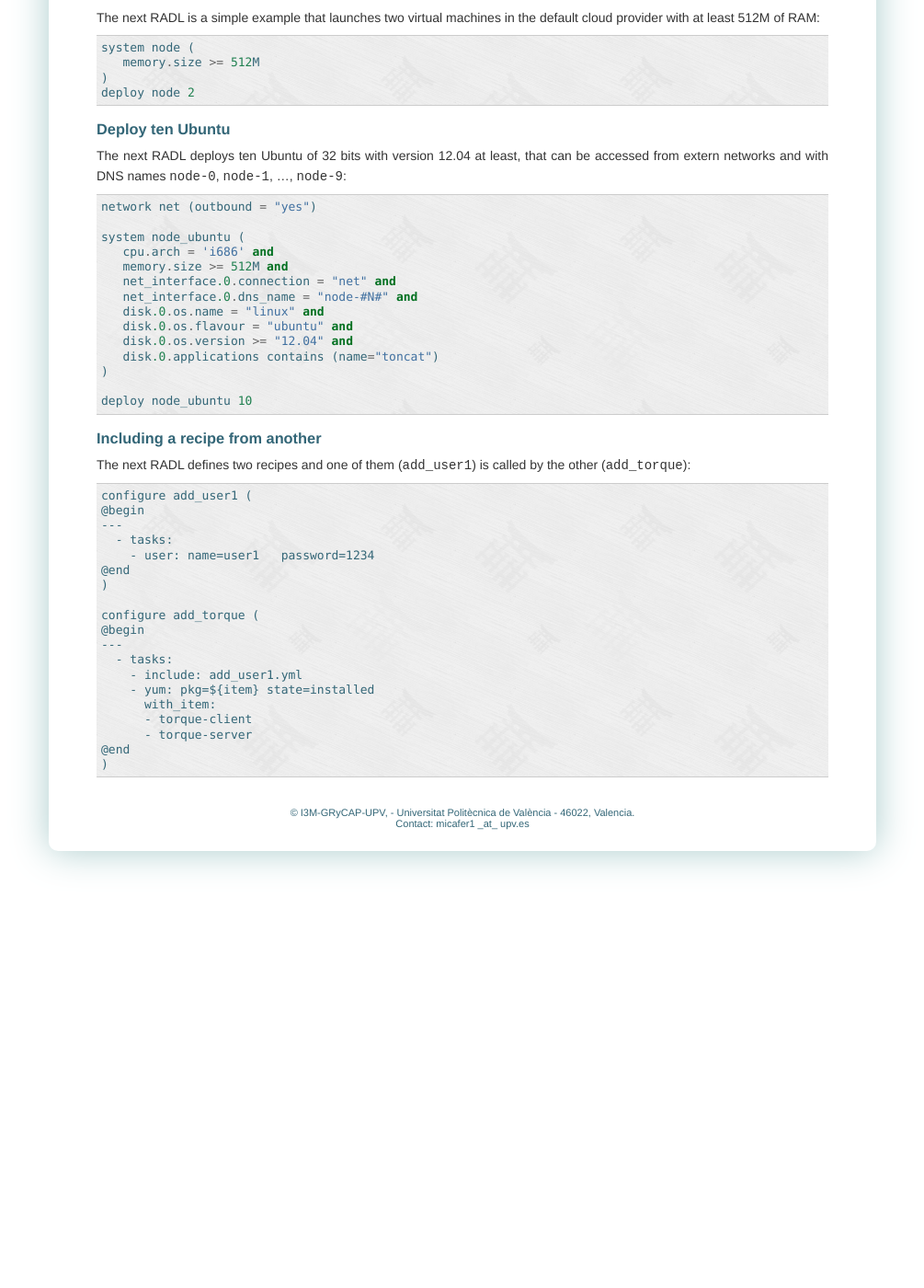
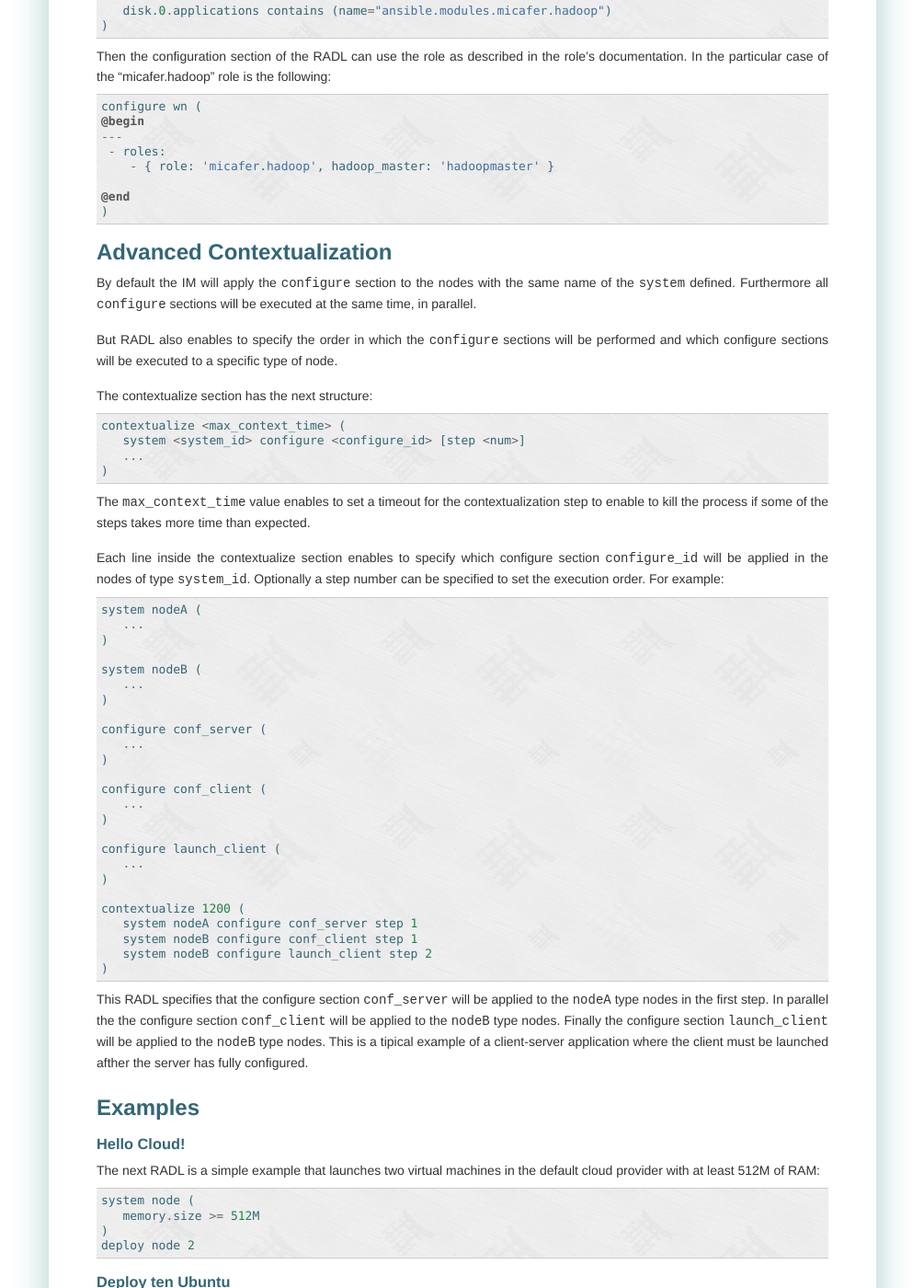
Before and after one commit to grycap/im, a Sphinx documentation site: the page built from doc/source/radl.rst, in a window 1280 px wide and 1400 px high, scrolled down 7292 px. Shown: the whole window at 92% size, without its empty margins (137-1142 px from the left). Built offline with Sphinx 7.4.7, drawn with Linux system fonts in a browser that asks for light colours; some of the changed text lies outside the part shown.

Commit message:
Improve documentation

```diff
--- a/doc/source/radl.rst
+++ b/doc/source/radl.rst
@@ -201,6 +201,12 @@ machine.  The supported features are:
 ``availability_zone``
    Set the availability zone or region where this VM will be launched.
 
+``instance_id``
+   Get the instance ID assigned by the Cloud provider for this VM.
+
+``instance_name``
+   Set the instance name for this VM.
+
 ``instance_type``
    Set the instance type name of this VM.
 
@@ -276,10 +282,13 @@ machine.  The supported features are:
    ``7.1.2``.
 
 ``disk.0.os.credentials.username = <string>`` and ``disk.0.os.credentials.password = <string>``
-   Set a valid username and password to access the operating system.
+   Set a valid username and password to access the operating system with sudo privileges.
 
 ``disk.0.os.credentials.public_key = <string>`` and ``disk.0.os.credentials.private_key = <string>``
-   Set a valid public-private keypair to access the operating system.
+   Set a valid public-private keypair to access the operating system with sudo privileges.
+
+``disk.0.os.credentials.new.password = <string>`` and ``disk.0.os.credentials.new.private_key = <string>``
+   Changes the credentials of the user with admin privileges.
 
 ``disk.<diskId>.applications contains (name=<string>, version=<string>, preinstalled=yes|no)``
    Set that the disk must have installed the application with name ``name``.
@@ -307,7 +316,8 @@ Parametric Values
 -----------------
 RADL documents can use parametric values to be requested to the user in launch time.
 It make easy to launch different infrastructures without modifying the RADL document,
-only changing a set of values in launch time.
+only changing a set of values in launch time. This parametric values are requested to
+the user in the launch time by the client application (CLI or Web).
 
 This values are specified with the following syntax::
 
@@ -368,6 +378,12 @@ can be accessed by the recipes and have information about the virtual machine.
 ``IM_<application name>_PATH``
    The path to an installed application required by the virtual machine.
 
+``IM_NODE_VMID``
+   The identifier asigned by the Cloud provider to the virtual machine.
+
+``IM_NODE_NET_<iface num>_IP``
+   The IP assigned to the network interface num ``iface num``.
+
 
 Including roles of Ansible Galaxy
 ---------------------------------
@@ -398,6 +414,61 @@ documentation. In the particular case of the "micafer.hadoop" role is the follow
 
    @end
    )
+
+Advanced Contextualization
+--------------------------
+
+By default the IM will apply the ``configure`` section to the nodes with the same name of the ``system``
+defined. Furthermore all ``configure`` sections will be executed at the same time, in parallel.
+
+But RADL also enables to specify the order in which the ``configure`` sections will be performed and which
+configure sections will be executed to a specific type of node.
+
+The contextualize section has the next structure::
+
+   contextualize <max_context_time> (
+      system <system_id> configure <configure_id> [step <num>]
+      ...
+   )
+
+The ``max_context_time`` value enables to set a timeout for the contextualization step to enable to
+kill the process if some of the steps takes more time than expected.
+
+Each line inside the contextualize section enables to specify which configure section ``configure_id``
+will be applied in the nodes of type ``system_id``. Optionally a step number can be specified to set
+the execution order. For example::
+
+   system nodeA (
+      ...
+   )
+
+   system nodeB (
+      ...
+   )
+
+   configure conf_server (
+      ...
+   )
+
+   configure conf_client (
+      ...
+   )
+
+   configure launch_client (
+      ...
+   )
+
+   contextualize 1200 (
+      system nodeA configure conf_server step 1
+      system nodeB configure conf_client step 1
+      system nodeB configure launch_client step 2
+   )
+
+This RADL specifies that the configure section ``conf_server`` will be applied to the ``nodeA``
+type nodes in the first step. In parallel the the configure section ``conf_client`` will be applied to the ``nodeB``
+type nodes. Finally the configure section ``launch_client`` will be applied to the ``nodeB``
+type nodes. This is a tipical example of a client-server application where the client must be launched
+afther the server has fully configured.
 
 Examples
 --------
```
Also changed, not shown: 1 other file.
